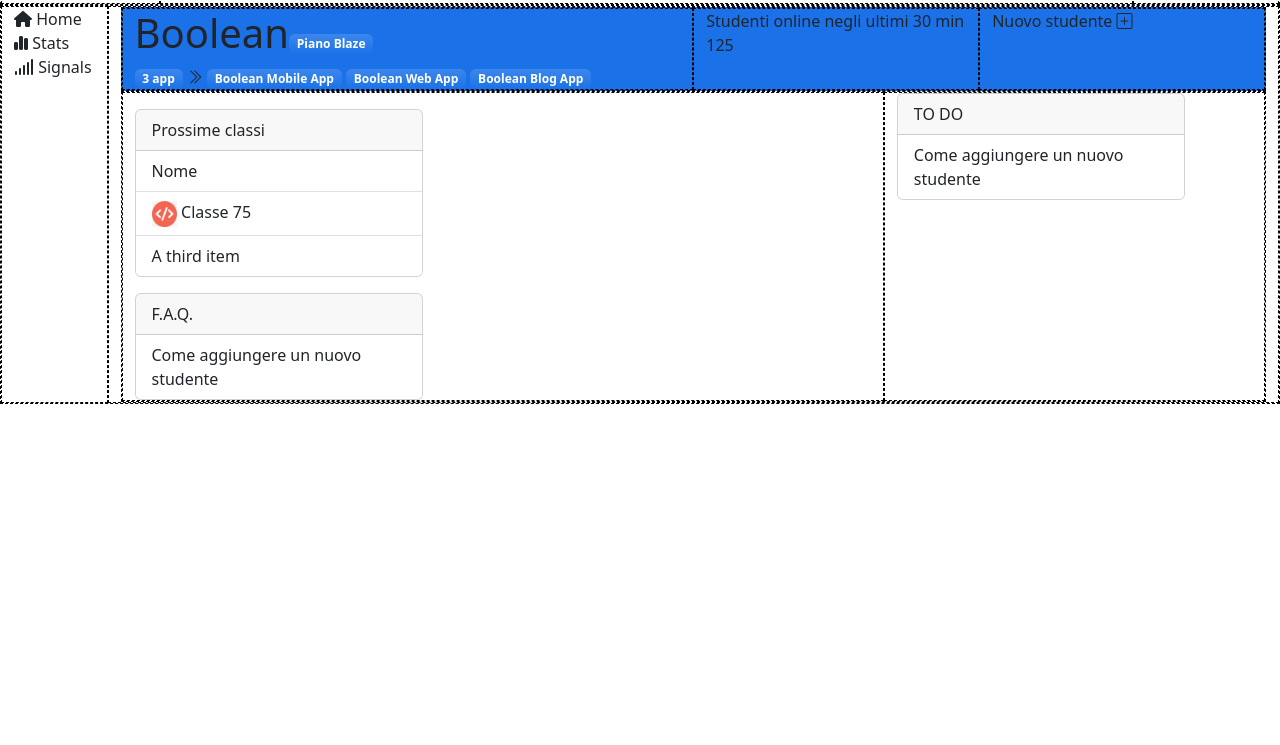
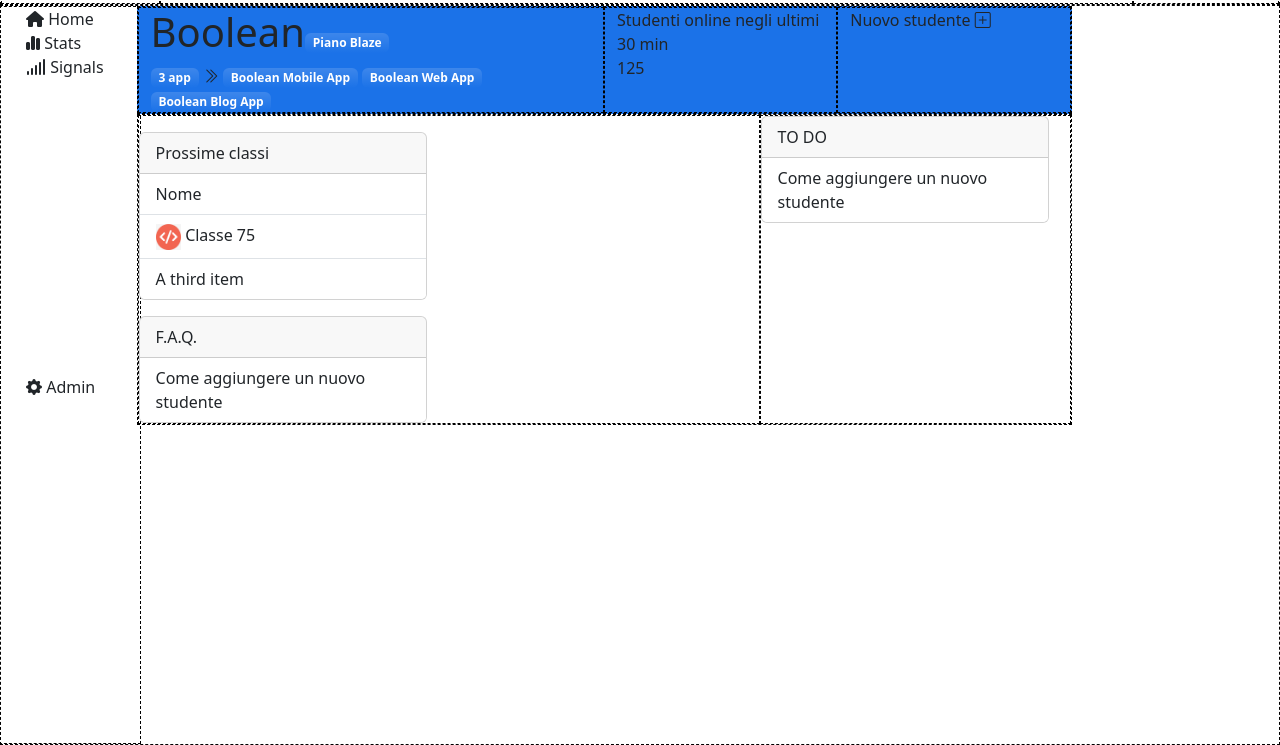
Before and after one commit to WandaSimeoli/html-css-bootstrap-dashboard, a plain HTML site: page index.html in a window 1280 px wide. Shown: the part 55-800 px from the top of the page. Drawn offline with nearby package versions, Linux system fonts and the light colour scheme.

Commit message:
Correzioni

```diff
--- a/css/style.css
+++ b/css/style.css
@@ -4,8 +4,17 @@
     /* min-height: 100px;
     min-width: 50px; */
 }
+:root {
+    --header-height: 60px;
+}
 .bg-color {
     background-color: #1B72E8;
+}
+header {
+    height: var(--header-height);
+}
+.main-section {
+    height: calc(100vh - var(--header-height));
 }
 .w-img {
     width: 10%;
--- a/index.html
+++ b/index.html
@@ -14,9 +14,9 @@
     <!--  -->
    <header>
     <div class="row mx-0 debug">
-        <di class="col-auto debug">
+        <div class="col-auto debug">
             <img src="./img/logo.svg" alt="">
-        </di>
+        </div>
         <di class="col debug">
             <nav class="navbar">
                 <div class="container-fluid">
@@ -40,13 +40,12 @@
     </div>
    </header>
    <!--  -->
-<div class="row mx-0 debug">
-   <div class="col-1 debug">
+<section class="main-section d-flex debug">
     <aside>
-        <div>
+      <div class="row flex-column h-100 debug px-4 justify-content-between">
+        <div class="col">
             <i class="fa-solid fa-house"></i>
             Home
-        </div>
             <div>
               <i class="fa-solid fa-chart-simple"></i>
               Stats
@@ -55,12 +54,16 @@
               <i class="fa-solid fa-signal"></i>
               Signals
             </div>
+        </div>
+        <div class="col">
+          <i class="bi bi-gear-fill"></i>
+          Admin
+        </div>
+      </div>
     </aside>
-   </div>
-   <div class="col-11 debug">
-    <main>
-        <section class="bg-color">
-            <div class="row mx-0 debug">
+    <main class="ms-2">
+        <section class="container-fluid">
+            <div class="row debug bg-color">
                 <div class="col-6 debug">
                     <h1 class="d-inline-block">Boolean </h1><span class="badge bg-gradient">Piano Blaze</span>
                     <div>
@@ -81,7 +84,7 @@
             </div>
         </section>
         <section>
-            <div class="row mx-0 debug">
+            <div class="row debug g-0">
                 <div class="col-8 debug">
                     <div class="card my-3" style="width: 18rem;">
                             <div class="card-header">
@@ -118,9 +121,7 @@
             </div>
         </section>
     </main>
-   </div>
-</div>
-
+</section>
    <!--  -->
    <footer>
 
```
Lines whose indentation alone changed are shown as unchanged.
